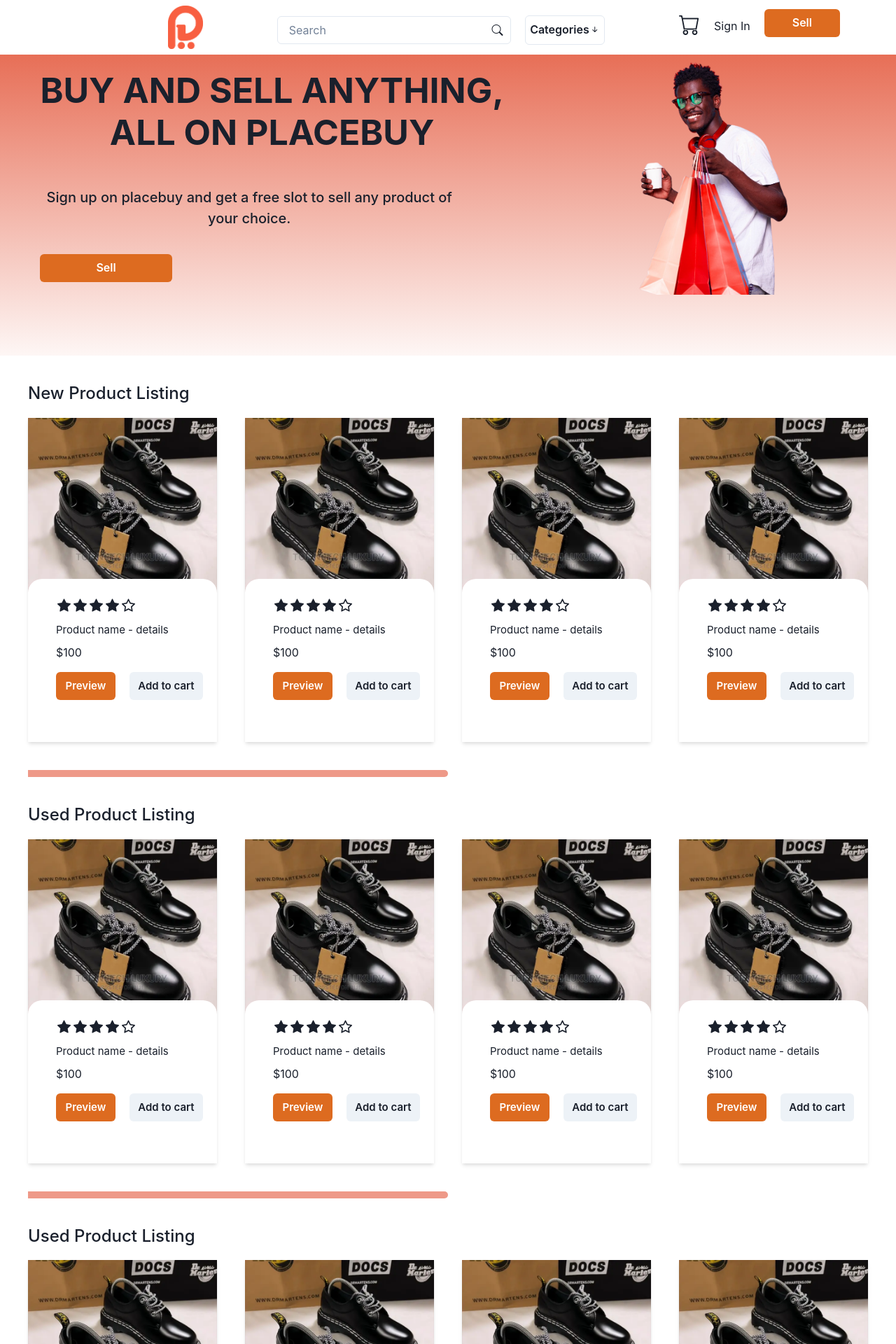
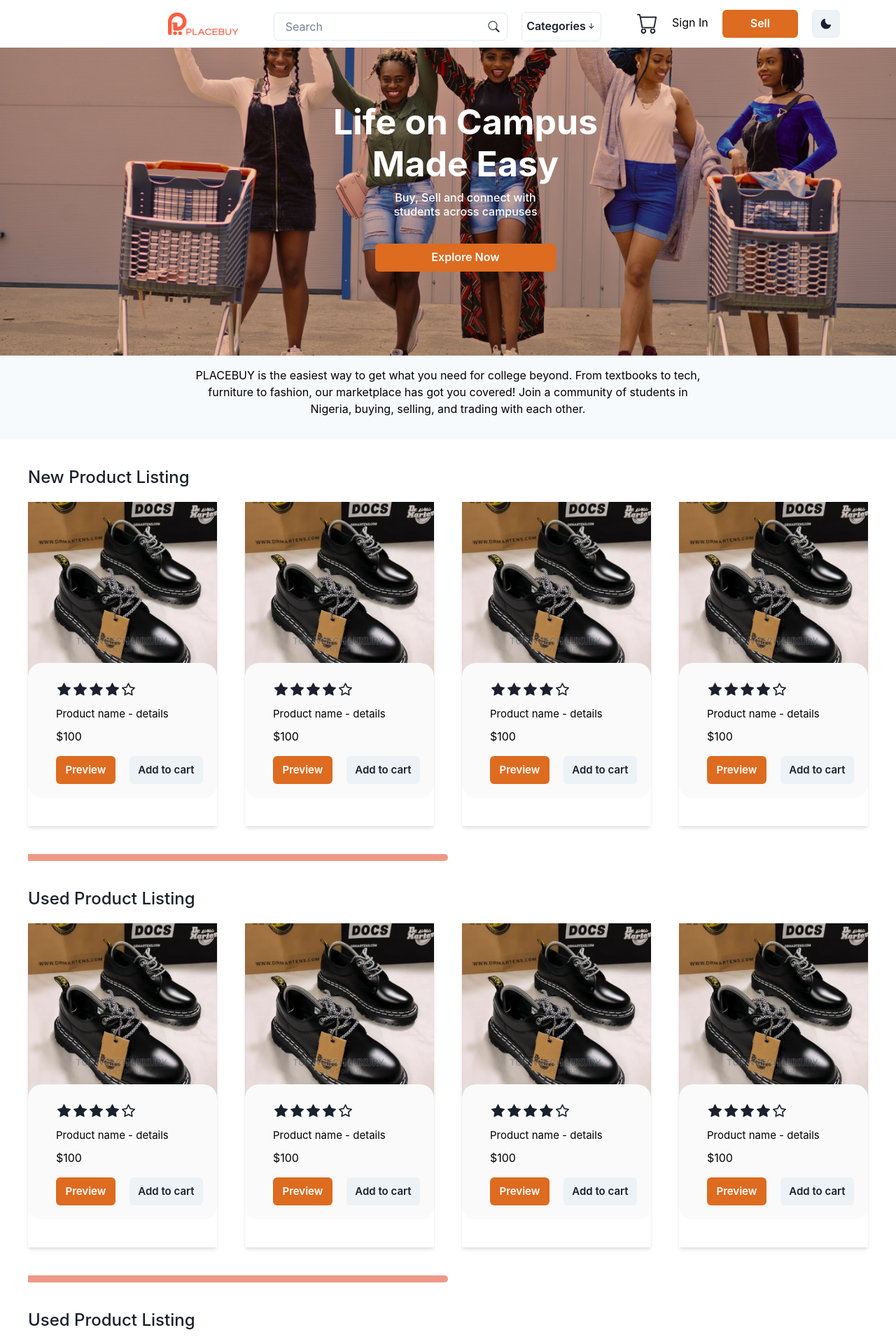
Before and after one commit to Placebuy/front-end-codebase, a React (Vite) app: page / in a window 1280 px wide. Shown: the top 1920 px of the page at 70% size. Built offline with nearby package versions, Linux system fonts and the light colour scheme.

Commit message:
new changes

```diff
--- a/src/component/nav.jsx
+++ b/src/component/nav.jsx
@@ -10,6 +10,7 @@
   useMediaQuery,
   IconButton,
   useColorMode,
+  useColorModeValue,
 } from '@chakra-ui/react';
 import React, { useState } from 'react';
 import { Link } from 'react-router-dom';
@@ -22,26 +23,32 @@
   const [isLargerThan768] = useMediaQuery('(min-width: 768px)');
   const [display, setDisplay] = useState('none');
 
+  // Dynamic text and background colors
+  const textColor = useColorModeValue('black', 'white');
+  const bgColor = useColorModeValue('white', 'gray.800');
+  const linkHoverColor = useColorModeValue('teal.500', 'teal.300');
+
   return (
     <Flex
       flexDirection={isLargerThan768 ? 'row' : 'column'}
       justifyContent={isLargerThan768 ? 'space-evenly' : 'center'}
       alignItems='center'
       w='100%'
-      backgroundColor='white'
+      backgroundColor={bgColor}
       pos="fixed"
       pt={2}
       pb={2}
+      zIndex={1000}
     >
       <Box
         ml={isLargerThan768 ? 60 : 0}
         mb={isLargerThan768 ? 0 : 3}
-        display={{ sm: 'none', md: 'none', lg: 'flex', xl: 'flex' }}
+        display={{ base: 'none', lg: 'flex' }}
       >
         <Link to='/'>
           <Image
-            src='/Image/Placebuy_Logo.png'
-            width={'50px'}
+            src='/Image/Placebuy_Horizontal.png'
+            width={'100px'}
           />
         </Link>
       </Box>
@@ -50,8 +57,8 @@
         maxW="lg"
         mx="auto"
         mt={isLargerThan768 ? 2 : 3}
-        display={{ sm: 'none', md: 'none', lg: 'flex', xl: 'flex' }}
-        flexDirection={isLargerThan768 ? 'row' : 'column'}
+        display={{ base: 'none', lg: 'flex' }}
+        flexDirection='row'
         gap={5}
         alignItems='center'
       >
@@ -74,19 +81,20 @@
       </Box>
 
       <Box
-        display={{ sm: 'none', md: 'none', lg: 'flex', xl: 'flex' }}
+        display={{ base: 'none', lg: 'flex' }}
         gap={5}
         mr={isLargerThan768 ? 20 : 0}
         mt={isLargerThan768 ? 0 : 3}
+        alignItems='center'
       >
         <Box fontSize={30}>
           <i className="bi bi-cart"></i>
         </Box>
 
-        <Text mt={3}>
+        <Text mt={3} color={textColor}>
           <Link
             to='/Login'
-            style={{ color: "teal.500" }}
+            style={{ color: linkHoverColor }}
             _hover={{ textDecoration: 'underline' }}
           >
             Sign In
@@ -96,6 +104,13 @@
         <Button colorScheme='orange' variant='solid' pl={10} pr={10}>
           Sell
         </Button>
+
+        {/* Color Mode Toggle */}
+        <IconButton
+          icon={isDark ? <SunIcon /> : <MoonIcon />}
+          aria-label="Toggle Theme"
+          onClick={toggleColorMode}
+        />
       </Box>
 
       {/* Mobile Responsive Content */}
@@ -104,7 +119,7 @@
         justifyContent='space-between'
         width='100%'
         px={4}
-  display={{ sm: 'flex', md: 'flex', lg: 'none', xl: 'none' }}
+        display={{ base: 'flex', lg: 'none' }}
       >
         <InputGroup width='70%'>
           <Input
@@ -129,20 +144,13 @@
             icon={<HamburgerIcon />}
             onClick={() => setDisplay('flex')}
           />
-
-    <IconButton
-      icon={isDark ? <SunIcon /> : <MoonIcon />}
-      aria-label="Toggle Theme"
-      onClick={toggleColorMode}
-    />
         </Box>
       </Flex>
-
 
       {/* Responsive Navigation */}
       <Flex
         w="100vw"
-        bgColor="gray.50"
+        bgColor={bgColor}
         zIndex={20}
         h="50vh"
         pos="fixed"
@@ -163,13 +171,13 @@
         </Flex>
 
         <Flex flexDir="column" align="center">
-          <Text mt={3}>
+          <Text mt={3} color={textColor}>
             <Link to='/'>
               Home
             </Link>
           </Text>
 
-          <Text mt={3}>
+          <Text mt={3} color={textColor}>
             <Link to='/'>
               About Us
             </Link>
--- a/src/pages/HomeEnv/AfterUse.jsx
+++ b/src/pages/HomeEnv/AfterUse.jsx
@@ -1,8 +1,14 @@
-import { Box, Text, Button } from '@chakra-ui/react'
+import { Box, Text, Button,useColorModeValue } from '@chakra-ui/react'
 import React from 'react'
 import { Link } from 'react-router-dom'
 
 function AfterUse() {
+
+  const textColor = useColorModeValue('black', 'white');
+  const StextColor = useColorModeValue ('black')
+  const bgColor = useColorModeValue('gray.50', 'gray.800');
+  const heroBgColor = useColorModeValue('#FAFAFA', 'gray.700');
+
   return (
     <>
       <Box
@@ -14,6 +20,7 @@
         backgroundPosition="center"
         backgroundRepeat="no-repeat"
         backgroundSize="cover"
+
       >
 
         <Box
@@ -29,11 +36,13 @@
             m='6%'
           >
 
-            <Text as='h1'>
+            <Text as='h1'
+            color={'black'}
+            >
             Become a Vendor on Placebuy
           </Text>
 
-          <Text as='p'>
+          <Text as='p' color={'black'}>
             Sell your product to students across universities with placebuy
           </Text>
 
--- a/src/pages/HomeEnv/Hero.jsx
+++ b/src/pages/HomeEnv/Hero.jsx
@@ -1,20 +1,30 @@
-import { Box, Flex, Image, Text, Button } from '@chakra-ui/react'
-import React from 'react'
+import {
+  Box,
+  Flex,
+  Image,
+  Text,
+  Button,
+  useColorModeValue
+} from '@chakra-ui/react';
+import React from 'react';
 
 function Hero() {
+  // Dynamic colors based on color mode
+  const textColor = useColorModeValue('black', 'white');
+  const bgColor = useColorModeValue('gray.50', 'gray.800');
+  const heroBgColor = useColorModeValue('#FAFAFA', 'gray.700');
+
   return (
     <>
       <Box
-      backgroundImage="linear-gradient(to bottom, rgba(227, 86, 58, 1), rgba(227, 86, 58, 0.05))"
-        height={{lg:"508px", md:"400px", sm: "380px"}}
+        backgroundImage="url('/Image/NewBG.png')"
+        height={{ lg: "508px", md: "400px", sm: "380px" }}
         width="100%"
-      >
-        <Flex
-      display='flex'
-      flexDir={{ lg: 'row', md: 'row', sm: 'column' }}
-      margin="auto"
-      alignItems={{ sm: 'center' }}
-      justifyContent={{ sm: 'center' }}
+        bgColor={heroBgColor}
+        backgroundSize="cover" // Ensures the image covers the entire area
+        backgroundRepeat="no-repeat" // Prevents the image from repeating
+        backgroundPosition="center" // Centers the image
+
 
 >
         <Box
@@ -22,7 +32,7 @@
           display='flex'
           flexDir='column'
           justifyContent={{ lg: 'none', md: 'center', sm: 'center' }}
-        alignItems={{ lg: 'flex-start', md: 'flex-start', sm: 'center' }}
+          alignItems='center'
           textAlign={{ sm: 'center' }}
         >
           <Text
@@ -30,19 +40,20 @@
             fontWeight={700}
             fontFamily='revert-layer'
             fontSize={{ lg: '50px', md: '50px', sm: '35px' }}
-          mt={20}
+            mt={36}
+            color={'white'}
           >
-          BUY AND SELL ANYTHING, <br />ALL ON PLACEBUY
+            Life on Campus <br /> Made Easy
           </Text>
 
           <Text
             as='p'
             fontWeight={500}
-          fontSize='20px'
-          mt={10}
-          w='85%'
+            fontSize='16px'
+            color={"white"}
+            lineHeight={5}
           >
-          Sign up on placebuy and get a free slot to sell any product of your choice.
+            Buy, Sell and connect with <br />students across campuses
           </Text>
 
           <Button
@@ -52,22 +63,32 @@
             pl={20}
             pr={20}
           >
-          Sell
+            Explore Now
           </Button>
         </Box>
-
-          <Image
-            mt={20}
-        src='/Image/HeroImg.png'
-        width={{ lg: '40%', md: '45%', sm: 'none' }}
-        display={{ lg: 'flex', md: 'none', sm: 'none' }}
-      />
-    </Flex>
-
       </Box>
 
+      <Box
+        display='flex'
+        flexDir='column'
+        justifyContent={{ lg: 'none', md: 'center', sm: 'center' }}
+        alignItems='center'
+        textAlign='center'
+        bgColor={bgColor}
+      >
+        <Text
+          display='flex'
+          alignItems='center'
+          textAlign='center'
+          width='60%'
+          p={4}
+          color={textColor}
+        >
+          PLACEBUY is the easiest way to get what you need for college beyond. From textbooks to tech, furniture to fashion, our marketplace has got you covered! Join a community of students in Nigeria, buying, selling, and trading with each other.
+        </Text>
+      </Box>
     </>
-  )
+  );
 }
 
-export default Hero
+export default Hero;
--- a/src/pages/HomeEnv/NewLising.jsx
+++ b/src/pages/HomeEnv/NewLising.jsx
@@ -1,9 +1,13 @@
-import { Box, Image, Text, SimpleGrid, IconButton, Icon, ButtonGroup, Button, Divider } from '@chakra-ui/react'
+import { Box, Image, Text, SimpleGrid, IconButton, Icon, ButtonGroup, Button, Divider, useColorModeValue } from '@chakra-ui/react'
 import { AiFillStar, AiOutlineStar } from "react-icons/ai";
 import { ProductData } from '../Datafiles/NewLising';
 import React from 'react'
 
 function NewLising() {
+
+  const textColor = useColorModeValue('black', 'white');
+  const bgColor = useColorModeValue('gray.50', 'gray.800');
+  const heroBgColor = useColorModeValue('#FAFAFA', 'gray.700');
 
 
   return (
@@ -39,7 +43,7 @@
             />
 
             <Box
-              backgroundColor='white'
+              bgColor={heroBgColor}
               borderRadius={20}
               pos='relative'
               top='-10'
@@ -56,10 +60,18 @@
               </Box>
 
               <Box ml={5}>
-                <Text as='p' mb={2} fontSize={{ lg: '15px', sm: '15px' }}>
+                <Text
+                  as='p'
+                  mb={2}
+                  fontSize={{ lg: '15px', sm: '15px' }}
+                  color={textColor}
+                >
                   {text}
                 </Text>
-                <Text as='p'>
+
+                <Text as='p'
+                color={textColor}
+                >
                   {text2}
                 </Text>
                 <ButtonGroup display="flex" justifyContent='space-between' gap={3} mt={2}>
--- a/src/pages/HomeEnv/UsedP.jsx
+++ b/src/pages/HomeEnv/UsedP.jsx
@@ -1,9 +1,14 @@
-import { Box, Image, Text, SimpleGrid, Icon, ButtonGroup, Button, Divider } from '@chakra-ui/react'
+import { Box, Image, Text, SimpleGrid, Icon, ButtonGroup, Button, Divider, useColorModeValue } from '@chakra-ui/react'
 import { AiFillStar, AiOutlineStar } from "react-icons/ai";
 import { UsedProductData } from '../Datafiles/Usedp';
 import React from 'react'
 
 function UsedP() {
+
+   const textColor = useColorModeValue('black', 'white');
+  const bgColor = useColorModeValue('gray.50', 'gray.800');
+  const heroBgColor = useColorModeValue('#FAFAFA', 'gray.700');
+
   return (
     <>
       <Box
@@ -37,7 +42,7 @@
             />
 
             <Box
-              backgroundColor='white'
+              bgColor={heroBgColor}
               borderRadius={20}
               pos='relative'
               top='-10'
@@ -54,10 +59,17 @@
               </Box>
 
               <Box ml={5}>
-                <Text as='p' mb={2} fontSize={{ lg: '15px', sm: '15px' }}>
+                <Text as='p'
+                  mb={2}
+                  fontSize={{ lg: '15px', sm: '15px' }}
+                  color={textColor}
+                >
                   {text}
                 </Text>
-                <Text as='p'>
+
+                <Text as='p'
+                color={textColor}
+                >
                   {text2}
                 </Text>
                 <ButtonGroup display="flex" justifyContent='space-between' gap={3} mt={2}>
--- a/src/pages/HomeEnv/UsedP2.jsx
+++ b/src/pages/HomeEnv/UsedP2.jsx
@@ -1,9 +1,14 @@
-import { Box, Image, Text, SimpleGrid, Icon, ButtonGroup, Button, Divider } from '@chakra-ui/react'
+import { Box, Image, Text, SimpleGrid, Icon, ButtonGroup, Button, Divider, useColorModeValue } from '@chakra-ui/react'
 import { AiFillStar, AiOutlineStar } from "react-icons/ai";
 import { UsedProductData } from '../Datafiles/Usedp';
 import React from 'react'
 
 function UsedP2() {
+
+  const textColor = useColorModeValue('black', 'white');
+  const bgColor = useColorModeValue('gray.50', 'gray.800');
+  const heroBgColor = useColorModeValue('#FAFAFA', 'gray.700');
+
   return (
     <>
       <Box
@@ -37,7 +42,7 @@
             />
 
             <Box
-              backgroundColor='white'
+              bgColor={heroBgColor}
               borderRadius={20}
               pos='relative'
               top='-10'
@@ -54,11 +59,17 @@
               </Box>
 
               <Box ml={5}>
-                <Text as='p' mb={2} fontSize={{ lg: '15px', sm: '15px' }}>
+                <Text as='p'
+                  mb={2}
+                  fontSize={{ lg: '15px', sm: '15px' }}
+                  color={textColor}
+                >
                   {text}
                 </Text>
 
-                <Text as='p'>
+                <Text as='p'
+                color={textColor}
+                >
                   {text2}
                 </Text>
 
```
Also changed, not shown: public/Image/NewBG.png (added). Lines whose indentation alone changed are shown as unchanged.
